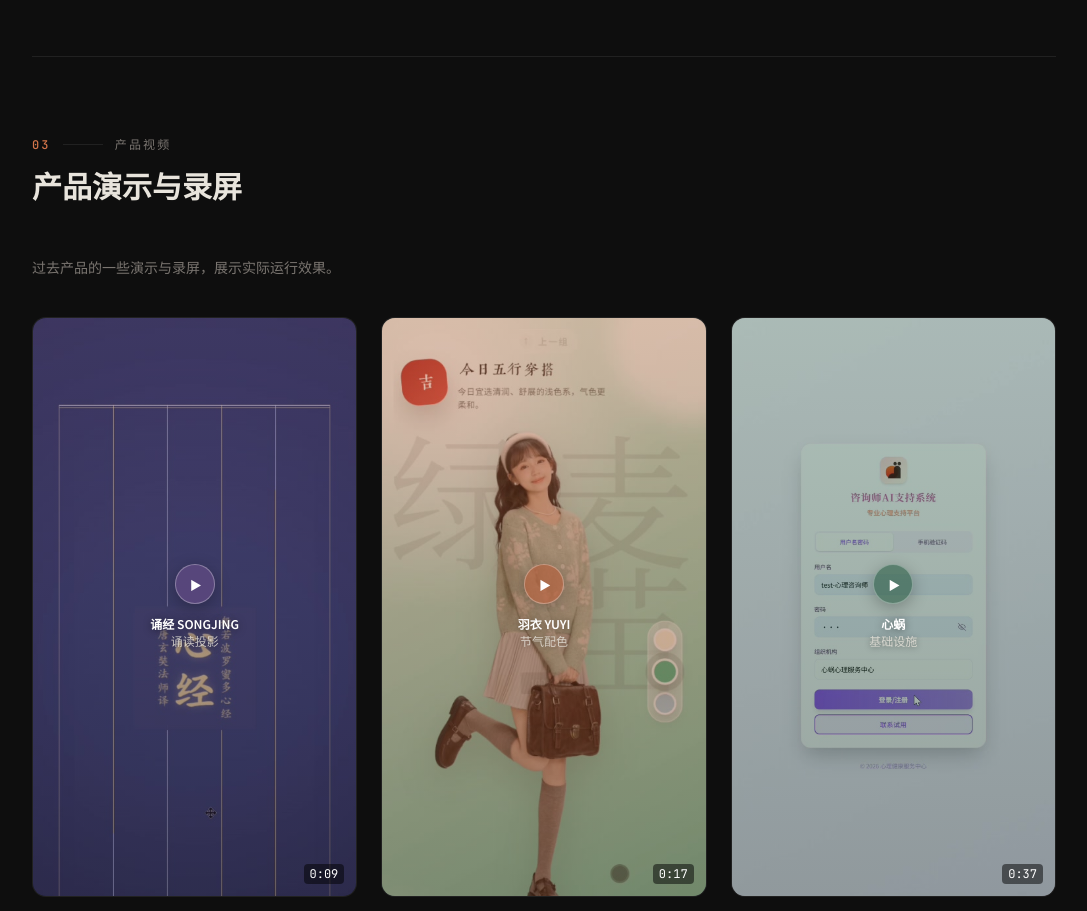
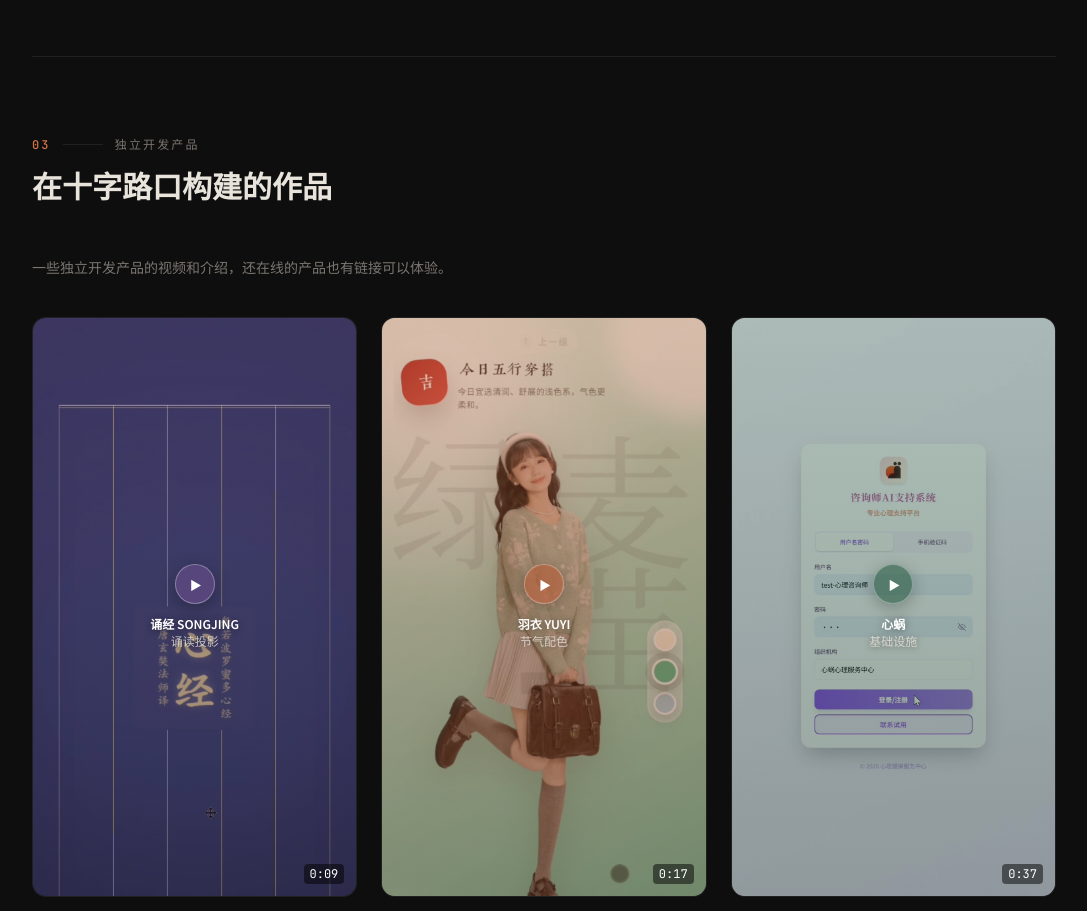
Before and after one commit to zhijianli/myprofile, a React (Vite) app: page / in a window 1280 px wide. Shown: the part 1700-2611 px from the top of the page, without its empty margins (96-1183 px from the left). Built offline with nearby package versions, Linux system fonts and the light colour scheme.

Commit message:
修改代码

```diff
--- a/src/App.tsx
+++ b/src/App.tsx
@@ -304,9 +304,9 @@ function App() {
 
         <section id="products" className="section section--products">
           <div className="section__inner">
-            <SectionHeading index="03" label="产品视频" title="产品演示与录屏" />
+            <SectionHeading index="03" label="独立开发产品" title="在十字路口构建的作品" />
             <p className="section__lead">
-              过去产品的一些演示与录屏，展示实际运行效果。
+              一些独立开发产品的视频和介绍，还在线的产品也有链接可以体验。
             </p>
             <ul className="product-list">
               {products.map((p) => {
```
